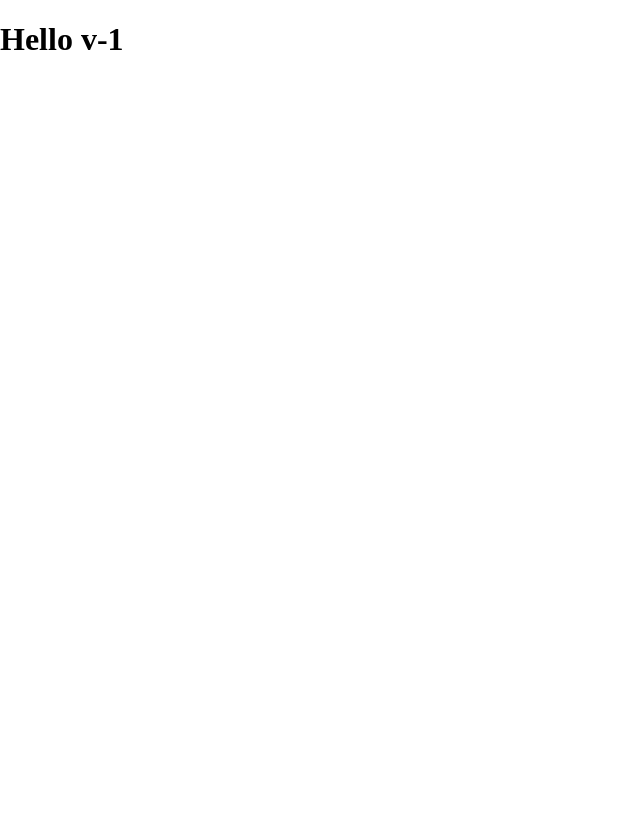
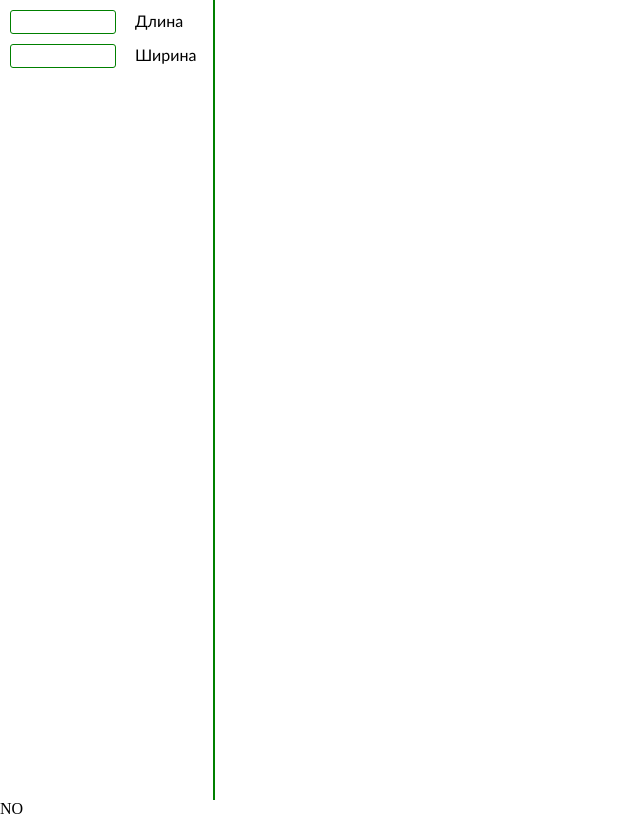
Before and after one commit to fiornrrn/GDesign, a React (Create React App) app in the folder frontend/: page / in a window 1280 px wide. Shown: the whole page, without its empty margins (0-640 px from the left). Built offline with nearby package versions, Linux system fonts and the light colour scheme; the HTML template or start-up script is replaced by a standard one.

Commit message:
created first sidebar version

```diff
--- a/frontend/src/App.js
+++ b/frontend/src/App.js
@@ -1,4 +1,8 @@
 import React from 'react';
+import './files/styles/App.scss';
+
+import Sidebar from './files/Sidebar.js';
+import WorkingSpace from './files/WorkingSpace.js';
 
 class App extends React.Component {
   constructor(props){
@@ -8,7 +12,8 @@ class App extends React.Component {
   render(){
     return (
       <div>
-        <h1>Hello v-1</h1>
+        <Sidebar/>
+        <WorkingSpace/>
       </div>
     );
   }
--- /dev/null
+++ b/frontend/src/files/Sidebar.js
@@ -0,0 +1,18 @@
+import React from 'react';
+import './styles/Sidebar.scss';
+
+class Sidebar extends React.Component {
+	constructor(props){
+		super(props);
+	}
+	render(){
+		return(
+			<div className='sidebar'>
+				<input type="number" className="number input"/> <i className="text">Длина</i>
+				<input type="number" className="number input"/> <i className="text">Ширина</i>
+			</div>
+		);
+	}
+}
+
+export default Sidebar;
--- /dev/null
+++ b/frontend/src/files/WorkingSpace.js
@@ -0,0 +1,15 @@
+import React from 'react';
+import './styles/WorkingSpace.scss';
+
+class WorkingSpace extends React.Component {
+	constructor(props){
+		super(props);
+	}
+	render(){
+		return(
+			<div>NO</div>
+		);
+	}
+}
+
+export default WorkingSpace;
--- /dev/null
+++ b/frontend/src/files/styles/Sidebar.scss
@@ -0,0 +1,29 @@
+$sidebar-width: 213px;
+
+.sidebar{
+	border-right: 2px solid green;
+	width: $sidebar-width;
+	height: 100vh;
+}
+
+.create-btn{
+
+}
+
+.input{
+	&.number{
+		position: relative;
+		margin-left: 10px;
+		margin-top: 10px;
+
+		width: 100px;
+		height: 20px;
+		border: 1px solid green;
+		border-radius: 3px;
+	}
+}
+.text{
+	margin-left: 15px;
+	font-family: 'Gill Sans', sans-serif;
+	font-style: normal;
+}
```
Also changed, not shown: frontend/src/files/styles/App.scss (added), frontend/src/files/styles/WorkingSpace.scss (added).
